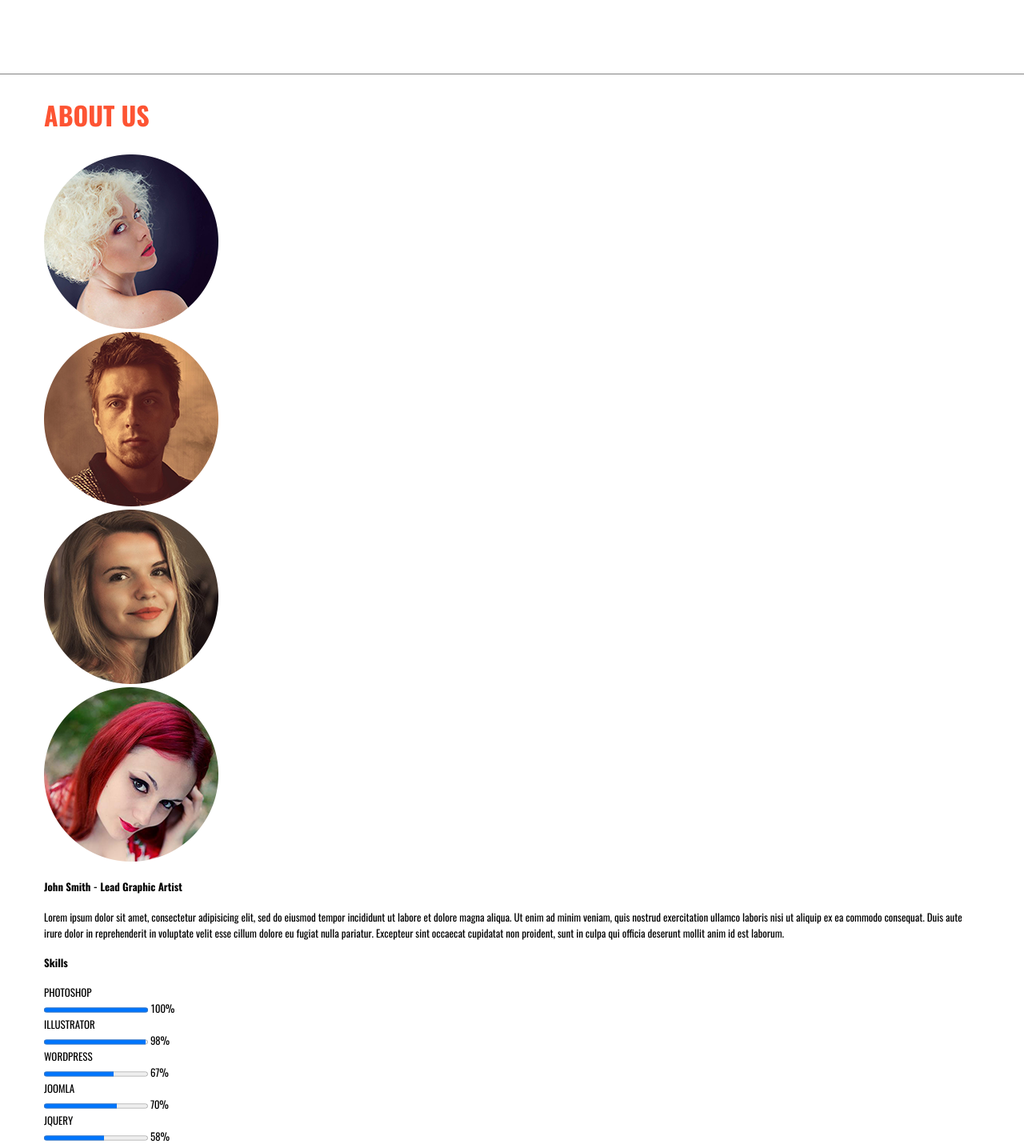
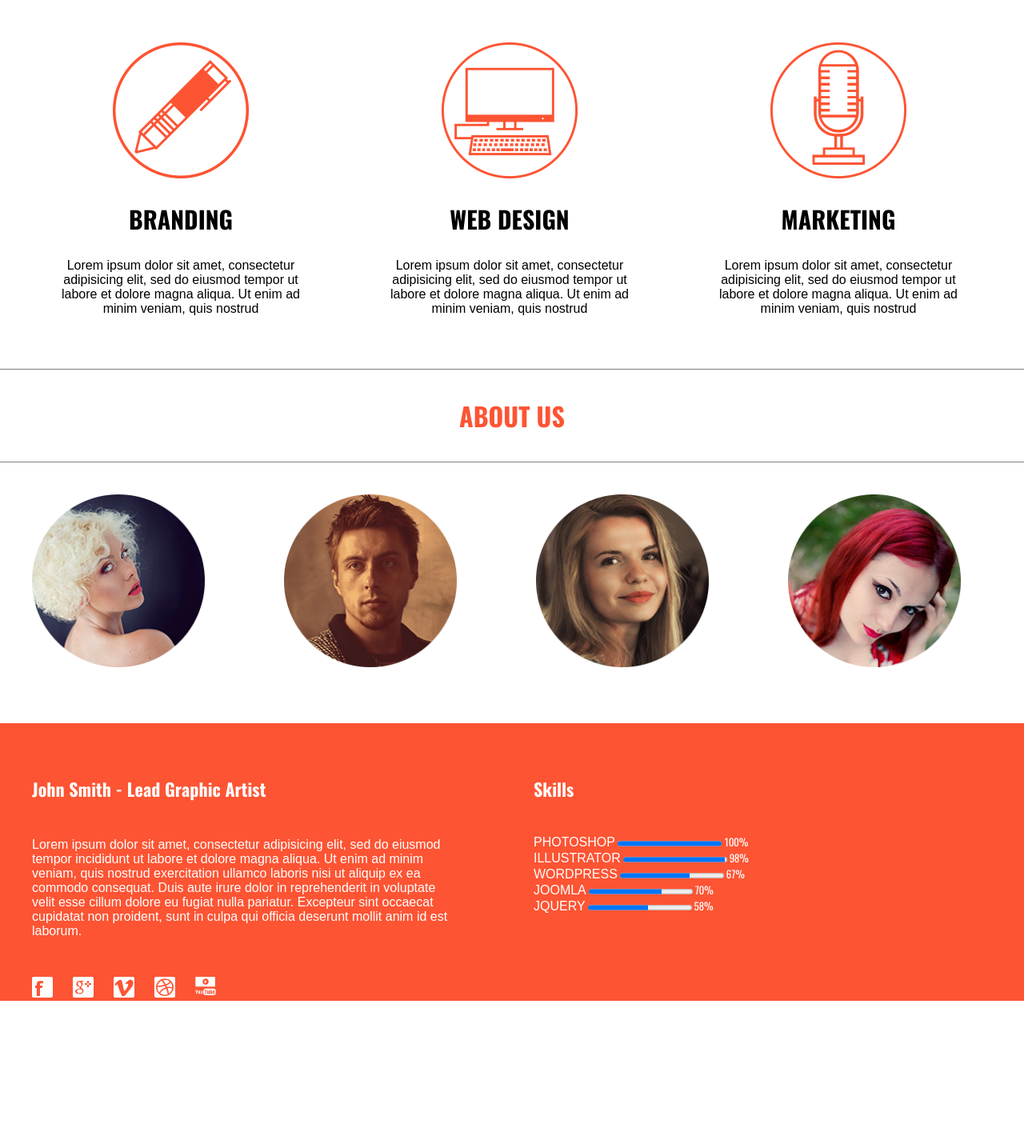
Before and after one commit to Mihaileon/dropp, a plain HTML site: page index.html in a window 1280 px wide. Shown: the part 1040-2470 px from the top of the page at 80% size. After the commit the page ends 2291 px from the top, so only its background shows below. Drawn offline with Linux system fonts and the light colour scheme.

Commit message:
Исправил некоторые ошибки.

```diff
--- a/css/style.css
+++ b/css/style.css
@@ -5,24 +5,55 @@ body{
     font-size: 13px;
 }
 
-.header{
-	height: 109px;
+h1{
+	font-weight: normal;
+	font-size: 70px;
+	margin: 0;
+}
+
+h2{
+	font-size: 32px;
+	margin-top: 0;
+	margin-bottom: 34px;
+
+}
+
+h3{
+	font-size: 30px;
+}
+
+ul{
+	margin: 0;
+	padding: 0;
+}
+
+p{
+	font-family: Arial;
+	margin: 0;
+	font-size: 16px;
+}
+
+a{
+	text-decoration: none;
+	color: inherit;
 }
 
 .main-conteiner{
     margin: 0 auto;
-    max-width: 1170px;
+    max-width: 1200px;
     min-width: 768px;
-    height: 100%;
-    position: relative;
+    padding: 0 15px;
+}
+
+.header:after{
+	content: "";
+	display: block;
+	clear: both;
 }
 
 .header__logo{
-	display: inline-block;
-	font-size: 70px;
-	margin: 0;
+	float: left;
 	color: #474444;
-	font-weight: normal;
 }
 
 .header_symbol{
@@ -31,11 +62,7 @@ body{
 
 .header__menu{
 	float: right;
-}
-
-.menu__list{
-	padding: 0;
-	margin: 0;
+	vertical-align: top;
 }
 
 .menu__list-item{
@@ -43,12 +70,11 @@ body{
 	display: inline-block;
 }
 
-.menu__list-item_active:hover{
+.menu__list-item:hover{
 	background-color: #fd5433;
 }
 
 .menu__link{
-	text-decoration: none;
 	display: inline-block;
 	padding: 42px 19px;
 	font-size: 17px;
@@ -60,91 +86,103 @@ body{
 	color : #fff;
 }
 
-.layout{
+.home{
+	position: relative;
+}
+
+.home:before{
+	width: 100%;
 	height: 800px;
+	position: absolute;
+	content: "";
+	z-index: -1;
+	opacity: 0.7;
 	background-image: url(../img/layout.jpg);
 	background-repeat: no-repeat;
-	background-position: center;
     background-size: cover;
-    background-color: #565656;
+    min-width: 798px;
+    background-position: center center;
 }
 
-.layout__correction{
-    background: rgba(81, 81, 81, 0.4);
-    height :100%;
+.home:after{
+	min-width: 798px;
+	content: "";
+    position: absolute;
+    z-index: -2;
+    top: 0;
+    background-color: #515151;
+    background-repeat: no-repeat;
+    background-size: cover;
+    width: 100%;
+    height: 800px;
+}
+
+.home__content{
+	text-align: center;
+	padding: 196px 0 334px;
 }
 
 .home__slogan{
-	display: inline-block;
-	margin: 218px 0 0;
-	text-align: center;
+	display: block;
     font-size: 120px;
     font-weight: normal;
     color: #fff;
     text-shadow: 0 1px 1px rgba(0, 0, 0, 0.6);
 }
 
-.home__button{
-	display: block;
-	margin: 72px auto 0;
+.home__link{
+	display: inline-block;
+    padding: 6px 60px;
+    margin: 33px auto 0;
     background-color: #fd5433;
-    width: 282px;
-    height: 59px;
     font-size: 32px;
     font-weight: bold;
     border: none;
     color: #fff;
-    border-radius: 4px;
+    border-radius: 5px;
     cursor: pointer;
-    padding: 0;
     box-shadow: 0 1px 1px rgba(0, 0, 0, 0.8), inset 0 2px 1px rgba(255, 126, 94, 1);
     text-shadow: 0 1px 0px rgba(0, 0, 0, 0.6);
 }
 
+.services{
+	margin-top: 34px;
+	min-width: 798px;
+}
+
 .title{
-	font-size: 32px;
     color: #fd5433;
-}
-.services{
-	margin-top: 36px;
-}
-.services__title{
-	margin: 0 0 36px 0;
     text-align: center;
 }
 
-.services__content{
-	border-top: 1px solid #828282;
-	border-bottom: 1px solid #828282;
-	height: 487px;
+.services__title{
+	margin: 0 0 36px;
 }
 
-.services__widgets{
-	padding-top: 64px;
+.services__content{
+   	border-bottom: 1px solid #828282;
+   	border-top: 1px solid #828282;
+}
+
+.services__insides{
+	padding: 66px 0;
 }
 
 .services__widget{
-	position: absolute;
-	margin-right: 30px;
-	min-width: 280px;
+	width: 31%;
+	margin-right: 3%;
+	display: inline-block;
+	vertical-align: top;
 }
 
 .services__widget:last-of-type{
-	margin: 0;
+  	margin-right: 0;
 }
 
-.services__branding{
-	width: 33%;
-}
-
-.services__design{
-	left: 33%;
-	width: 34%;
-}
-
-.services__marketing{
-	right: 0;
-	width: 33%;
+.widget__content{
+	text-align: center;
+	padding: 0 30px;
+	font-size: 16px;
 }
 
 .widget__header{
@@ -152,48 +190,110 @@ body{
 }
 
 .widget__title{
-	margin: 36px 0;
-	font-size: 30px;
-	color: #3d3c3c;
+	margin: 24px 0 27px;
 }
 
-.widget__content{
-	font-family: Arial;
-	font-size: 16px;
-	font-weight: normal;
-	text-align: center;
-	padding: 0 10%;
-	color: #121212;
+.about-us{
+	margin-top: 34px;
+	min-width: 798px;
 }
 
-.portfolio{
-	margin-top: 36px;
+.about-us__content{
+	border-top: 1px solid #828282;
+	padding-top: 40px;
 }
 
-.portfolio__picture{
-    min-width: 1170px;
+.about-us__picture{
+	max-width: 218px;
+	width: 18%;
+	display: inline-block;
+	margin-right: 8%;
 }
 
-.portfolio__title{
-	margin: 0 0 36px;
-	text-align: center;
+.about-us__picture:last-of-type{
+	margin-right: 0;
 }
 
-.portfolio__img{
-	float: left;
-	display: block;
+.about-us__img{
+   width: 100%;
+   height: auto;
+
 }
 
-.portfolio__outer-left{
-	position: absolute;
-	right: 1170px;
+.about-us__info{
+	background-color: #fd5433;
+    min-width: 798px;
+    margin-top: 66px;
+    padding-top: 66px;
+
+}
+.about-us__column{
+	display: inline-block;
+	width: 44%;
+	vertical-align: top;
+	margin-right: 8%;
 }
 
-.portfolio__outer-right{
-	position: absolute;
-	left: 1170px;
+.about-us__column:last-of-type{
+	margin-right: 0;
 }
 
-.portfolio__img-outer{
-	display: block;
+.about-us__name{
+	font-size: 22px;
+	color: #fff;
+	margin: 0;
 }
+
+.about-us__text{
+    color: #fff;
+    margin: 45px 0 48px;
+}
+
+.about-us__icon{
+	position: relative;
+	display: inline-block;
+	width: 26px;
+	height: 26px;
+	background-size: contain;
+	background-repeat: no-repeat;
+	margin-right: 22px;
+}
+
+.about-us__icon:last-of-type{
+	margin-right: 0;
+}
+
+.about-us__facebook{
+	background-image: url(../img/facebook.svg);
+}
+
+.about-us__google{
+	background-image: url(../img/google.svg);
+}
+
+.about-us__vimeo{
+	background-image: url(../img/vimeo.svg);
+}
+
+.about-us__dribbble{
+	background-image: url(../img/dribbble4.svg);
+}
+
+.about-us__youtube{
+	background-image: url(../img/youtube4.svg);
+}
+
+.about-us__skills{
+	margin: 40px 0 0;
+}
+
+.about-us__skill-name{
+	font-family: Arial;
+	color: #fff;
+	font-size: 16px;
+}
+
+.about-us__skill-item{
+	display: inline-block;
+	color: #fff;
+}
```
Lines whose indentation alone changed are shown as unchanged.
